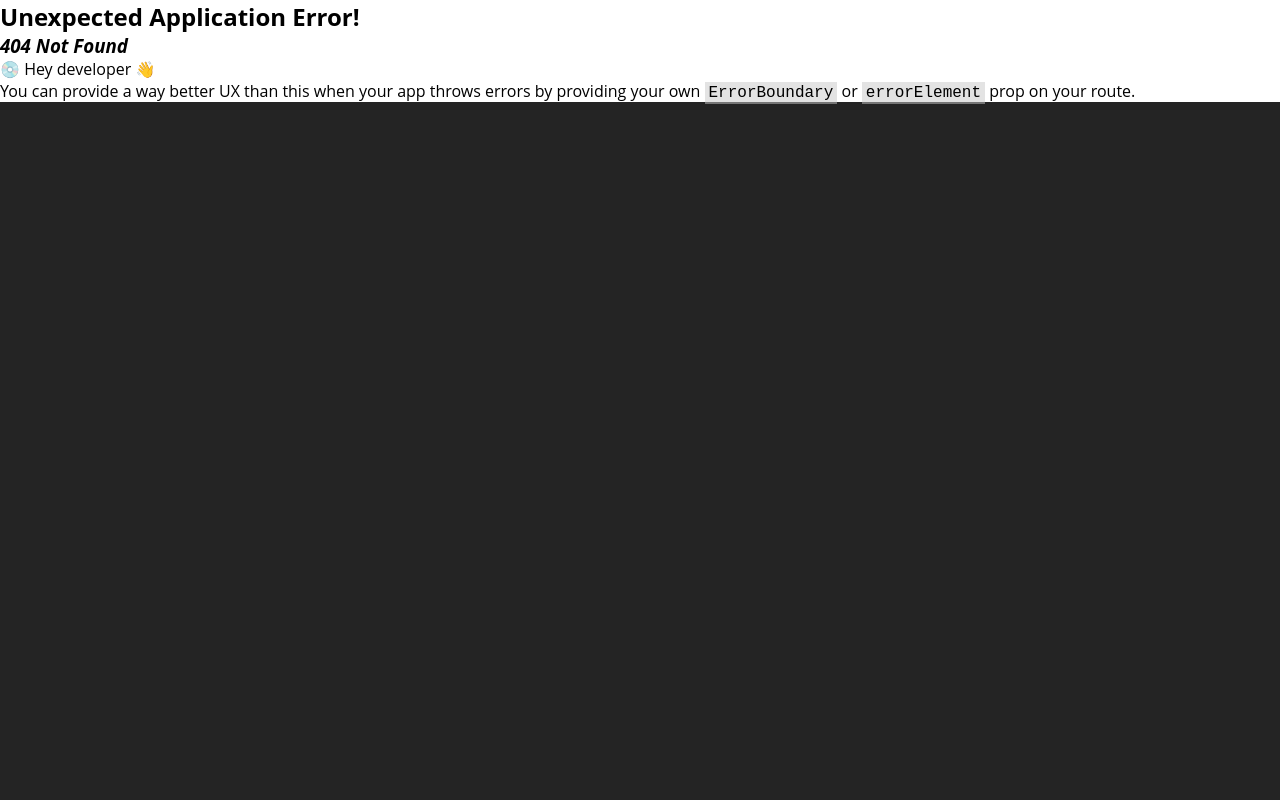
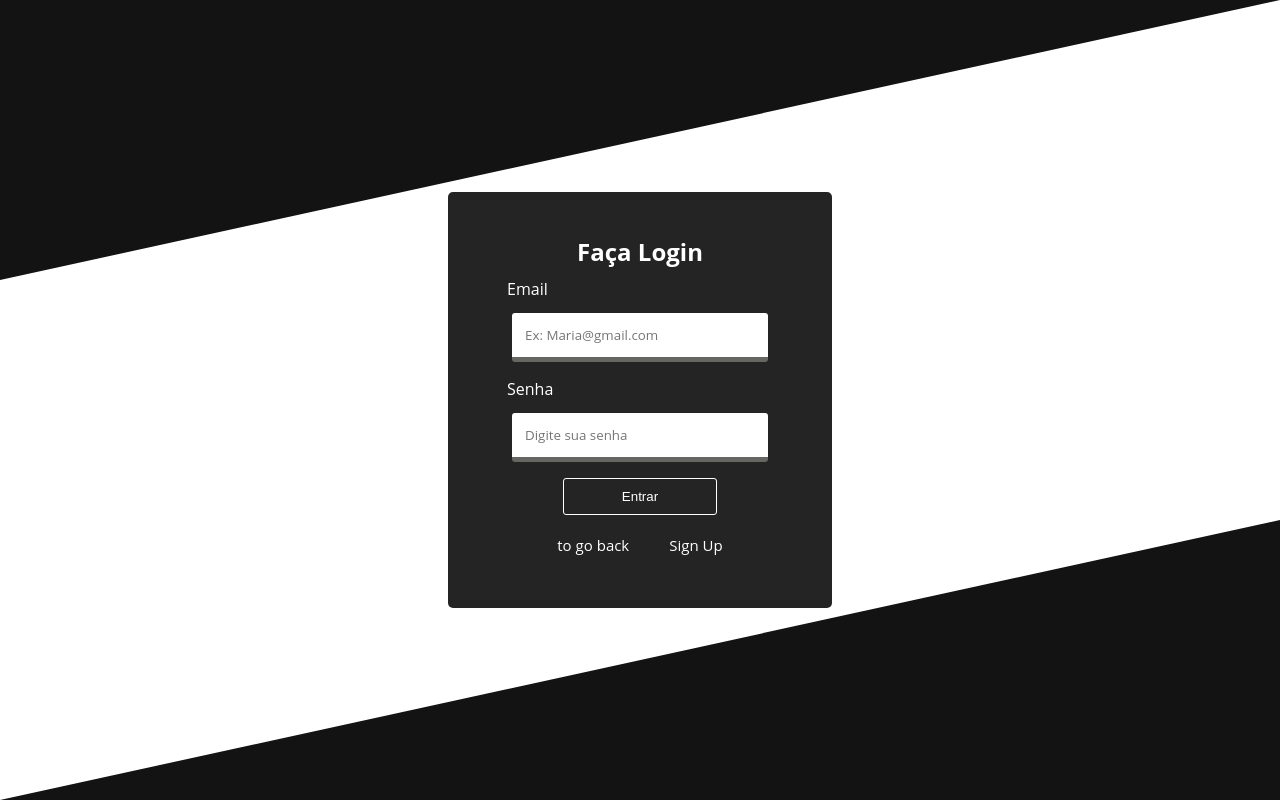
Before and after one commit to Anselmo5/Analise-Financeira, a React (Vite) app in the folder ProjetoDashbord/: page /login in a window 1280 px wide. Before the commit this address had no page. Built offline with nearby package versions, Linux system fonts and the light colour scheme.

Commit message:
update web-site

```diff
--- /dev/null
+++ b/ProjetoDashbord/components/Cadastro.css
@@ -0,0 +1,19 @@
+.efectcadastro1{
+    z-index: 10;
+    position: absolute;
+    bottom: 0;
+    left: 0;
+    border-width: 0 0 30vh 100vw;
+    border-style: solid;
+    border-color: transparent transparent rgb(19, 19, 19) transparent;
+}
+
+.efectcadastro2{
+    z-index: 10;
+    position: absolute;
+    top: 0;
+    left: 0;
+    border-width: 35vh 100vw 0 0;
+    border-style: solid;
+    border-color: rgb(19, 19, 19) transparent transparent transparent;
+}
--- /dev/null
+++ b/ProjetoDashbord/components/Cadastro.jsx
@@ -0,0 +1,54 @@
+import React from 'react'
+import './Cadastro.css'
+import { Link } from 'react-router-dom'
+const Cadastro = () => {
+  return (
+    <div>
+        <div className='aling'>
+          <div className='container'>
+            <div className="efectcadastro1"></div>
+                <div className='user'>
+                     <div className='form'>
+                           {/* logo */}
+                           <h2>Faça Login</h2>
+
+                        <div className='group'>
+                            <label>Nome</label>
+                            <input
+                              type="text"
+                              placeholder='Ex: Maria anjo martim'
+                              onChange={(e) => setEmail(e.target.value)}
+                              />
+                        </div>
+                        <div className='group'>
+                            <label>Email</label>
+                            <input
+                              type="email"
+                              placeholder='Ex: Maria@gmail.com'
+                              onChange={(e) => setEmail(e.target.value)}
+                              />
+                        </div>
+                        <div className='group'>
+                            <label>Senha</label>
+                            <input
+                              type="password"
+                              placeholder='Digite sua senha'
+                              onChange={(e) => setPassword(e.target.value)}
+                              required
+                              />
+                        </div>
+                      <button onClick={(e) => handlesubmit(e)}>Entrar</button>
+                        <div className='redirect'>
+                            <Link to="/">to go back</Link>
+                            <Link to='/login'>Sing in</Link>
+                        </div>
+                     </div>
+                    <div className="efectcadastro2"></div>
+                </div>
+          </div>
+      </div>
+    </div>
+  )
+}
+
+export default Cadastro
--- a/ProjetoDashbord/components/Home.jsx
+++ b/ProjetoDashbord/components/Home.jsx
@@ -1,5 +1,6 @@
 import React from 'react'
 import {Link} from 'react-router-dom'
+import { HashLink } from 'react-router-hash-link';
 
 // estilo do site
 import './styles.css'
@@ -19,10 +20,17 @@ const Home = () => {
   return (
     <div>
          <header style={{backgroundImage:`url(${fundo1})`}}>
+                <div className="aling">
+                    <Link to="/login">Login</Link>
+                    <HashLink smooth to="#sobre">Sobre</HashLink>
+                    <HashLink smooth to="#contato">Contato</HashLink>
+                    <HashLink smooth to="#equipe">Equipe</HashLink>
+                </div>
+
                 <div className="Text">
                     <h1 className='titulo'>Grafico Financeiro</h1>
                     <h3 className='subtitulo'>Conheça nossa empressa</h3>
-                    <Link to='' className='btn'>Sobre</Link>
+                    <HashLink smooth to='#sobre' className='btn'>Sobre</HashLink>
                 </div>
                 <div className="efect1"></div>
          </header>
@@ -30,13 +38,13 @@ const Home = () => {
 
 
          <main>
-                <section className="aprt">
+                <section className="aprt" id='sobre'>
                     <div className="containe">
                             <h2 className="sobre">Sobre Nossa Empressa</h2>
                             <h3 className="slogan">Virtualizando seu Dinheiro</h3>
                             <p className="prf">Lorem, ipsum dolor sit amet consectetur adipisicing elit. Reiciendis ipsa, ipsum ea eveniet possimus minus error nulla et nihil sit harum numquam ipsam excepturi tenetur laborum minima, perspiciatis iusto! Reprehenderit, eveniet voluptas. Quae eius reprehenderit quasi a voluptatem facilis pariatur iste eum, non laborum itaque, vitae nihil. Quam, doloribus reprehenderit?</p>
                             <p className="prf">Lorem, ipsum dolor sit amet consectetur adipisicing elit. Fugiat id rem quod distinctio animi laboriosam perspiciatis totam tempora magni laudantium, culpa non consequuntur assumenda odit fugit quasi officia iure repellendus rerum nisi minus pariatur. Quaerat explicabo saepe dolorum, quos aliquam sunt numquam adipisci ipsa ad accusantium ipsum ipsam soluta accusamus.</p>
-                            <Link to='' className='btn'>Increva-se</Link>
+                            <Link to='/login' className='btn'>Increva-se</Link>
                     </div>
                 </section>
 
@@ -70,7 +78,7 @@ const Home = () => {
                 </section>
 
                 {/* Membros da equipe */}
-                <section className="membros">
+                <section className="membros" id='equipe'>
                     <div className="containe">
                         <h2 className="sbrequipe">Membros da Equipe</h2>
                         <h3 className="slogan">Conheça a nossa equipe</h3>
@@ -83,13 +91,13 @@ const Home = () => {
                             </div>
 
                             <div className="card">
-                                <img src={Avatar2} alt="" />
+                                <img src={Avatar3} alt="" />
                                 <h4>Cezar -Database</h4>
                                 <p>Responsavel pela criação do banco de dados</p>
                             </div>
 
                             <div className="card">
-                                <img src={Avatar3} alt="" />
+                                <img src={Avatar2} alt="" />
                                 <h4>Henrique - Backend</h4>
                                 <p>Responsavel pela parte funcional do site</p>
                             </div>
@@ -106,7 +114,7 @@ const Home = () => {
             </section>
          </main>
 
-        <footer>
+        <footer id='contato'>
             <div className="containe">
                 <h2 className="titulofooter">Entre em contado com nosco</h2>
                 <h3 className="subtitulofooter">Nos de seu feedback</h3>
--- a/ProjetoDashbord/components/Login.css
+++ b/ProjetoDashbord/components/Login.css
@@ -1,3 +1,5 @@
+
+
 .aling{
     display: flex;
     justify-content: center;
@@ -7,9 +9,11 @@
 
 
 .container{
-    background-color: #FBA728;
-    width: 100vw;
-    height: 100vh;
+  margin-top:24vh;
+  background: #242424;
+  width: 30vw;
+  height:52vh;
+  border-radius: 5px
 }
 
 .user{
@@ -50,7 +54,6 @@
 
 
 .user button:hover{
-    transform: translate(90px);
     background-color: #fff;
     border: 1px solid #242424;
     color: #242424;
@@ -63,6 +66,12 @@
     padding: 10px;
 }
 
+.form h2{
+    color: #fff;
+    margin: 10px;
+
+}
+
 .form label{
     color: #fff;
     margin-bottom: 8px;
@@ -73,3 +82,55 @@
     align-items: flex-start;
     flex-direction: column;
 }
+
+.group input[type="email"],
+.group input[type="password"]{
+    display: inline-block;
+    padding: 13px;
+    border: none;
+    color: #fff;
+    font-family: 'Open Sans', sans-serif;
+    background: rgb(255, 255, 255);
+    margin-bottom: 16px;
+    border-bottom: 5px solid rgba(37, 37, 33, 0.7);
+}
+
+
+
+.efectlogin1{
+    z-index: 10;
+    position: absolute;
+    bottom: 0;
+    left: 0;
+    border-width: 0 0 35vh 100vw;
+    border-style: solid;
+    border-color: transparent transparent rgb(19, 19, 19) transparent;
+}
+
+.efectlogin2{
+    z-index: 10;
+    position: absolute;
+    top: 0;
+    left: 0;
+    border-width: 35vh 100vw 0 0;
+    border-style: solid;
+    border-color: rgb(19, 19, 19) transparent transparent transparent;
+}
+
+
+.redirect{
+    display: flex;
+    justify-content: center;
+    align-items: center;
+    flex-direction: row;
+}
+
+
+.redirect a{
+    color: #fff;
+    text-decoration: none;
+    transition: 1s all;
+}
+.redirect a:hover{
+    color: aqua;
+}
--- a/ProjetoDashbord/components/Login.jsx
+++ b/ProjetoDashbord/components/Login.jsx
@@ -57,9 +57,11 @@ const Login = () => {
     <div>
       <div className='aling'>
           <div className='container'>
+            <div className="efectlogin1"></div>
                 <div className='user'>
                      <div className='form'>
                            {/* logo */}
+                           <h2>Faça Login</h2>
                         <div className='group'>
                             <label>Email</label>
                             <input
@@ -78,7 +80,12 @@ const Login = () => {
                               />
                         </div>
                       <button onClick={(e) => handlesubmit(e)}>Entrar</button>
+                        <div className='redirect'>
+                            <Link to="/">to go back</Link>
+                            <Link to='/cadastro'>Sign Up</Link>
+                        </div>
                      </div>
+                    <div className="efectlogin2"></div>
                 </div>
           </div>
       </div>
--- a/ProjetoDashbord/components/styles.css
+++ b/ProjetoDashbord/components/styles.css
@@ -25,7 +25,7 @@ header{
 }
 
 header .Text{
-    margin-top: 152px;
+    margin-top: 65px;
 }
 
 header .titulo{
@@ -299,7 +299,7 @@ footer{
 
 
 
-form {
+form{
     display: flex;
     width: 100%;
     justify-content: space-between;
@@ -307,8 +307,8 @@ form {
     margin: auto;
 }
 
-input[type="text"],
-input[type="email"] {
+.footer input[type="text"],
+.footer input[type="email"] {
     display: inline-block;
     width: 48%;
     padding: 13px;
@@ -317,13 +317,13 @@ input[type="email"] {
     font-family: 'Open Sans', sans-serif;
     background: rgba(37, 37, 33, 0.7);
     margin-bottom: 16px;
-    border-top: 5px solid rgba(37, 37, 33, 0.7);
+    border-bottom: 5px solid rgba(37, 37, 33, 0.7);
 }
 
-input[type="text"]:focus,
-input[type="email"]:focus,
-textarea:focus {
-    border-top: 5px solid rgba(255, 255, 255, 0.7);
+.footer input[type="text"]:focus,
+.footer input[type="email"]:focus,
+.footer textarea:focus {
+    border-bottom: 5px solid rgba(255, 255, 255, 0.7);
 }
 
 textarea {
@@ -341,14 +341,46 @@ textarea {
     margin-bottom: 16px;
 }
 
-input[type="submit"] {
+.footer input[type="submit"] {
     display: inline-block;
     padding: 13px;
     border: none;
     color: #fff;
     background: rgba(37, 37, 33, 0.7);
     width: 96px;
+    transition: 1s all;
 }
+
+.footer input[type="submit"]:hover{
+    background: #fff;
+    color: #3A373D;
+}
+
+/* Navegação */
+
+
+.aling{
+    display: flex;
+    justify-content: flex-end;
+    align-items: center;
+    flex-direction: row;
+}
+
+.aling a{
+    padding: 10px;
+    margin-top: 10px;
+    margin: 10px;
+    text-decoration: none;
+    color: #fff;
+    font-size: 15px;
+    text-align: center;
+    transition: 1s all;
+}
+
+.aling a:hover{
+    color:aqua;
+}
+
 
 /* Responsive */
 
--- a/ProjetoDashbord/package.json
+++ b/ProjetoDashbord/package.json
@@ -12,10 +12,12 @@
   "dependencies": {
     "axios": "^1.6.8",
     "express": "^4.19.2",
+    "framer-motion": "^11.2.6",
     "react": "^18.2.0",
     "react-dom": "^18.2.0",
     "react-google-charts": "^4.0.1",
     "react-router-dom": "^6.23.1",
+    "react-router-hash-link": "^2.4.3",
     "sweetalert2": "^11.11.0"
   },
   "devDependencies": {
--- a/ProjetoDashbord/src/index.css
+++ b/ProjetoDashbord/src/index.css
@@ -5,5 +5,5 @@ body{
 }
 
 :root {
-  background-color: #242424;
+  background-color: #ffffff;
 }
```
Also changed, not shown: ProjetoDashbord/src/main.jsx (+13 -0 lines), 1 other file (tests, documents, lock files or other folders).
